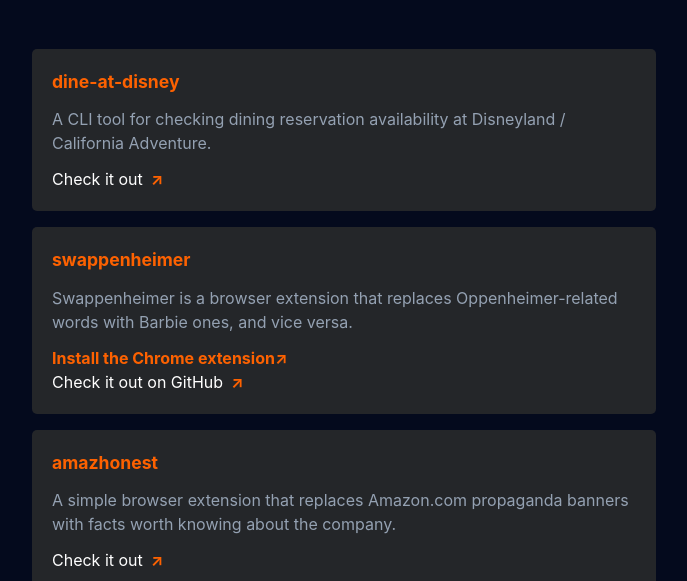
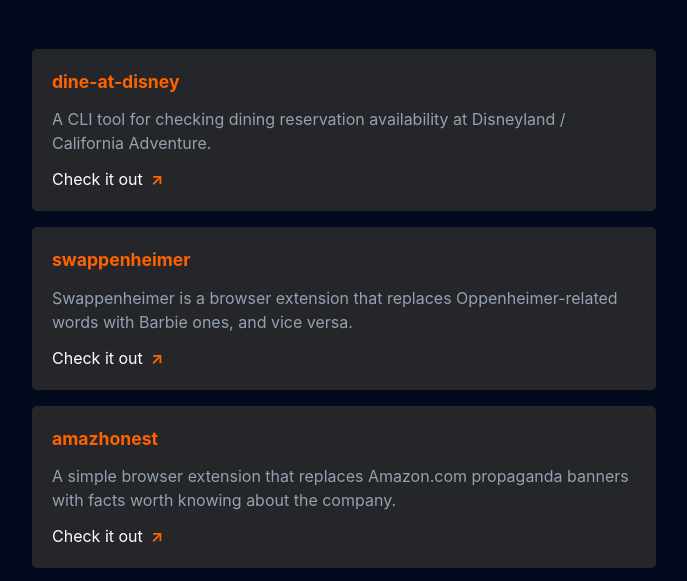
Before and after one commit to alechemy/alecwithac.com, a website: page src/projects.html in a window 1280 px wide. Shown: the part 215-796 px from the top of the page, without its empty margins (296-983 px from the left). Drawn offline with Linux system fonts and the light colour scheme; no server answers; files whose address does not match are found by name.

Commit message:
remove swappenheimer chrome store link

```diff
--- a/src/projects.html
+++ b/src/projects.html
@@ -41,9 +41,7 @@
         <aside>
           <span><a href="https://github.com/alechemy/swappenheimer" target="_blank" rel="noopener">swappenheimer</a></span>
           <p>Swappenheimer is a browser extension that replaces Oppenheimer-related words with Barbie ones, and vice versa.</p>
-          <span><a href="https://chrome.google.com/webstore/detail/swappenheimer/dpaadanjagefgkepdchnlojjdlpoghmd" target="_blank" rel="noopener">Install the Chrome extension</a><a href="https://chrome.google.com/webstore/detail/swappenheimer/dpaadanjagefgkepdchnlojjdlpoghmd" target="_blank" rel="noopener">↗</a></span>
-          <br />
-          <span><a href="https://github.com/alechemy/swappenheimer" target="_blank" rel="noopener">Check it out on GitHub</a><a href="https://github.com/alechemy/swappenheimer" target="_blank" rel="noopener">↗</a></span>
+          <span><a href="https://github.com/alechemy/swappenheimer" target="_blank" rel="noopener">Check it out</a><a href="https://github.com/alechemy/swappenheimer" target="_blank" rel="noopener">↗</a></span>
         </aside>
         <aside>
           <span><a href="https://github.com/alechemy/amazhonest" target="_blank" rel="noopener">amazhonest</a></span>
```
